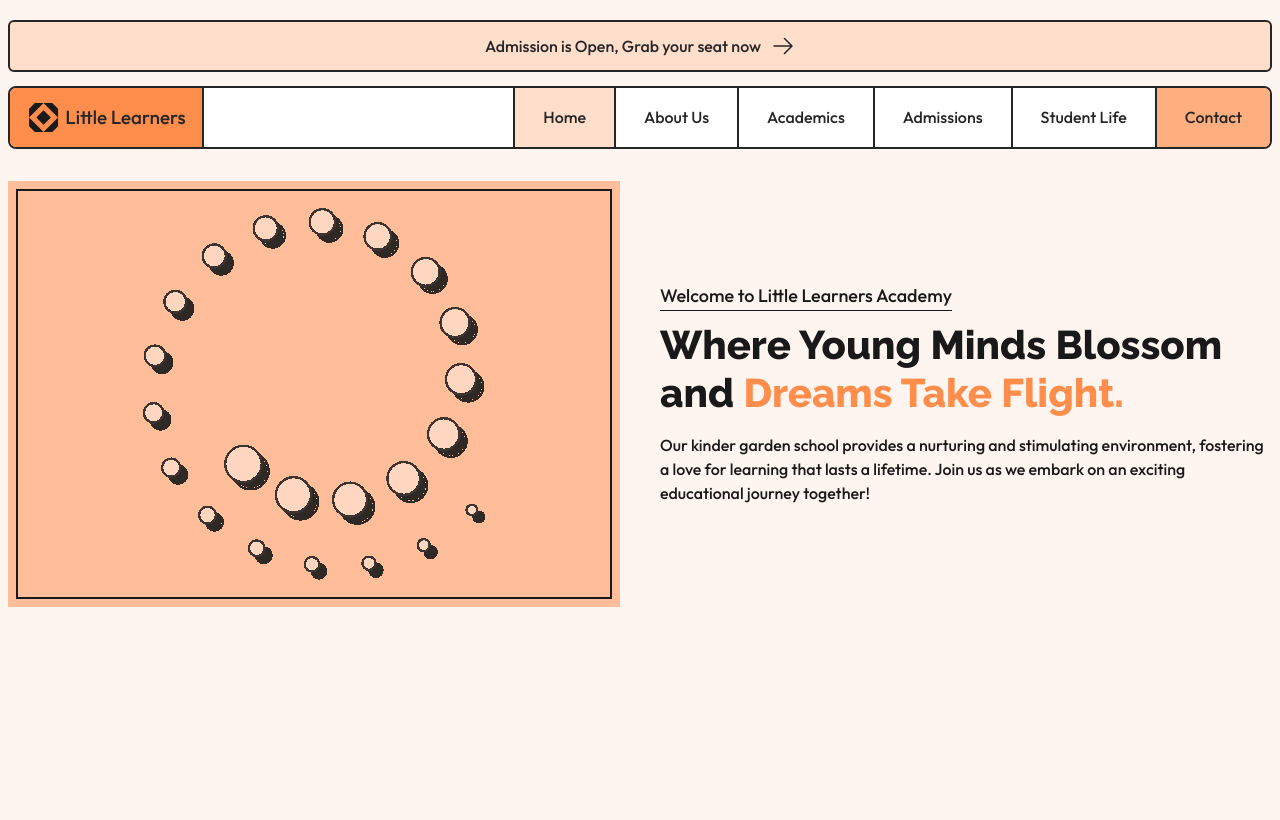
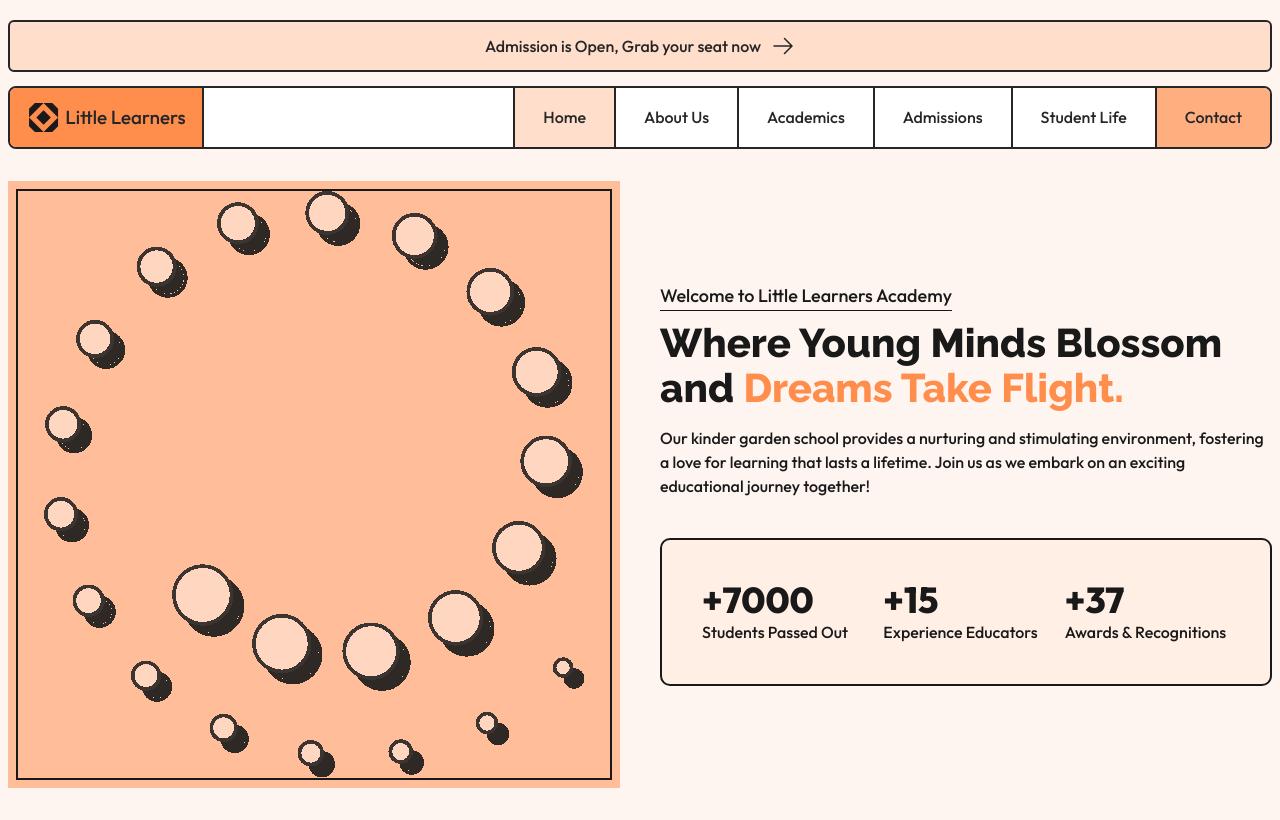
Before and after one commit to iabdwahab/little-learners, a Next.js app: page / in a window 1280 px wide. Built offline with nearby package versions, Linux system fonts and the light colour scheme.

Commit message:
HomeLanding: Finishing Design Structure.

```diff
--- a/app/components/home_landing/ImageSide.tsx
+++ b/app/components/home_landing/ImageSide.tsx
@@ -3,7 +3,7 @@ import Image from "next/image";
 function ImageSide() {
   return (
     <div className="bg-orange-80 p-2">
-      <div className="flex h-[410px] items-center justify-center border-2">
+      <div className="flex h-[410px] items-center justify-center border-2 lg:h-auto">
         <Image className="h-11/12 w-11/12" src="/shapes/circled-circles.svg" alt="Illustration" width={600} height={400} />
       </div>
     </div>
--- a/app/components/home_landing/Index.tsx
+++ b/app/components/home_landing/Index.tsx
@@ -1,4 +1,5 @@
 import ImageSide from "./ImageSide";
+import StatsContainer from "./StatsContainer";
 import TextSide from "./TextSide";
 
 function HomeLanding() {
@@ -6,6 +7,9 @@ function HomeLanding() {
     <section className="grid items-center gap-10 lg:grid-cols-2">
       <ImageSide />
       <TextSide />
+      <div className="lg:col-span-2 xl:hidden">
+        <StatsContainer />
+      </div>
     </section>
   );
 }
--- /dev/null
+++ b/app/components/home_landing/StatsContainer.tsx
@@ -0,0 +1,21 @@
+function StatsContainer() {
+  return (
+    <div className={`bg-orange-95 flex flex-col items-center divide-y-2 rounded-[10px] border-2 p-10 text-center md:flex-row md:gap-4 md:divide-y-0 lg:col-span-2 xl:text-left [&>*]:flex-1`}>
+      <div className="w-full py-5 first:pt-0 last:pb-0 md:py-0">
+        <h4 className="text-4xl font-extrabold">+7000</h4>
+        <h5 className="font-medium">Students Passed Out</h5>
+      </div>
+
+      <div className="w-full py-5 first:pt-0 last:pb-0 md:py-0">
+        <h4 className="text-4xl font-extrabold">+15</h4>
+        <h5 className="font-medium">Experience Educators</h5>
+      </div>
+
+      <div className="w-full py-5 first:pt-0 last:pb-0 md:py-0">
+        <h4 className="text-4xl font-extrabold">+37</h4>
+        <h5 className="font-medium">Awards & Recognitions</h5>
+      </div>
+    </div>
+  );
+}
+export default StatsContainer;
--- a/app/components/home_landing/TextSide.tsx
+++ b/app/components/home_landing/TextSide.tsx
@@ -1,14 +1,20 @@
+import StatsContainer from "./StatsContainer";
+
 function TextSide() {
   return (
     <div className="text-center lg:text-left">
-      <p className="mx-auto mb-2.5 w-fit border-b font-medium lg:mx-0 lg:text-lg">Welcome to Little Learners Academy</p>
-      <h1 className="font-raleway mb-4 text-3xl font-extrabold lg:text-[40px]">
+      <p className="mx-auto mb-2.5 w-fit border-b font-medium md:text-lg lg:mx-0">Welcome to Little Learners Academy</p>
+      <h1 className="font-raleway mb-4 text-3xl font-extrabold md:text-4xl lg:text-[40px]">
         Where Young Minds Blossom and <span className="text-orange-65">Dreams Take Flight.</span>
       </h1>
-      <p className="font-medium">
+      <p className="font-medium xl:mb-10">
         Our kinder garden school provides a nurturing and stimulating environment, fostering a love for learning that lasts a lifetime. Join us as we embark on an exciting educational journey
         together!
       </p>
+
+      <div className="hidden xl:block">
+        <StatsContainer />
+      </div>
     </div>
   );
 }
--- a/app/ui/fonts.ts
+++ b/app/ui/fonts.ts
@@ -6,6 +6,6 @@ export const raleway = Raleway({
 });
 
 export const outfit = Outfit({
-  weight: ["400", "500", "600"],
+  weight: ["400", "500", "600", "800"],
   subsets: ["latin"],
 });
```
